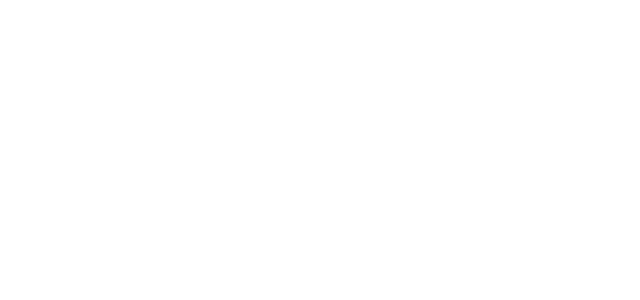
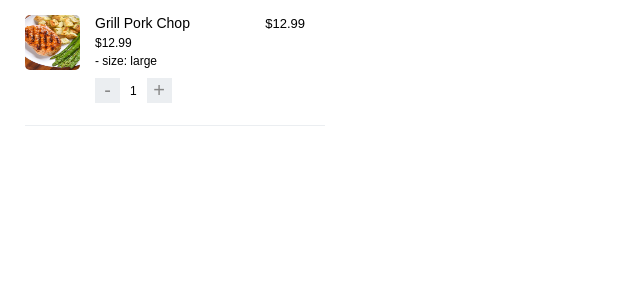
Before and after one commit to SetropLeo/react-web_pos, a React (Create React App) app: page /CartElement in a window 1280 px wide. Before the commit this address had no page. Shown: the top 300 px of the page, without its empty margins (0-640 px from the left). Built offline with nearby package versions, Linux system fonts and the light colour scheme.

Commit message:
Created CartElement component

```diff
--- a/src/Images.ts
+++ b/src/Images.ts
@@ -8,4 +8,5 @@
   pizza: require('./images/pizza.svg').default,
   forkKnifeSpoon: require('./images/forkKnifeSpoon.svg').default,
   forkKnifePlate: require('./images/forkKnifePlate.svg').default,
+  trash: require('./images/trash.svg').default,
 };
--- /dev/null
+++ b/src/components/CartElement/CartElement.css
@@ -0,0 +1,143 @@
+.CartElement-main-container {
+  width: 300px;
+  height: 110px;
+  display: flex;
+  flex-direction: row;
+  margin: 15px 25px;
+  font-family: sans-serif;
+  border-bottom: 1px solid #EBEEF1;
+}
+
+.elementImage-subcontainer {
+  margin-right: 15px;
+}
+
+.elementImage {
+  width: 55px;
+  height: 55px;
+  border-radius: 5px;
+}
+
+.elementContent-subcontainer {
+  width: 70%;
+}
+
+.elementInfos-subcontainer {
+  display: flex;
+  flex-direction: row;
+  align-items: center;
+  justify-content: space-between;
+}
+
+.elementName {
+  margin: 0;
+  font-size: 14px;
+  font-weight: 50;
+}
+
+.elementPrice {
+  margin: 0;
+  font-size: 13px;
+}
+
+.additionalInformation-subcontainer {
+  margin-top: 5px;
+}
+
+.elementSubPrice,
+.elementSize {
+  font-size: 12px;
+  margin: 4px 0 0 0;
+}
+
+.productAmount-subcontainer {
+  display: flex;
+  flex-direction: row;
+  align-items: center;
+  margin-top: 10px;
+}
+
+.productAmount {
+  font-size: 12px;
+  margin: 0 10px;
+}
+
+.productAmount::selection {
+  background-color: #FFFFFF;
+}
+
+.minus-sign,
+.plus-sign {
+  width: 25px;
+  height: 25px;
+  background-color: #EBEEF1;
+  justify-content: center;
+  display: flex;
+  align-items: center;
+  color: #888888;
+  font-size: 20px;
+  cursor: pointer;
+  margin: 0;
+}
+
+.minus-sign::selection,
+.plus-sign::selection {
+  background-color: #EBEEF1;
+}
+
+.removeElement-subcontainer {
+  display: flex;
+  flex-direction: row;
+  position: absolute;
+  background-color: #EBEEF1;
+  width: 300px;
+  height: 110px;
+  opacity: .9;
+}
+
+.removeElement-left-container {
+  display: flex;
+  flex-direction: row;
+  justify-content: center;
+  align-items: center;
+  width: 50%;
+}
+
+.removeElementImage {
+  width: 60px;
+}
+
+.removeElement {
+  margin-left: -10px;
+}
+
+.removeElement-right-container {
+  display: flex;
+  flex-direction: row;
+  justify-content: center;
+  align-items: center;
+  width: 50%;
+}
+
+.no-removeProduct,
+.yes-removeProduct {
+  width: 50px;
+  height: 30px;
+  display: flex;
+  justify-content: center;
+  align-items: center;
+  border-radius: 4px;
+  font-size: 14px;
+  cursor: pointer;
+}
+
+.no-removeProduct {
+  background-color: #FFFFFF;
+  border: 1px solid #DADEE3;
+}
+
+.yes-removeProduct {
+  background-color: #FF5B57;
+  color: #FFFFF4;
+  border: 1px solid #F69A99;
+}
--- /dev/null
+++ b/src/components/CartElement/CartElement.tsx
@@ -0,0 +1,52 @@
+import React from 'react';
+import { Images } from '../../Images';
+import pork from '../../images/product-2.jpg'
+import './CartElement.css';
+
+const CartElement = () => {
+  const [amount, setAmount] = React.useState<number>(1);
+
+  if (amount >= 0)
+    return (
+      <div className="CartElement-main-container">
+        {amount === 0 &&
+          (
+            <div className='removeElement-subcontainer'>
+              <div className='removeElement-left-container'>
+                <img className="removeElementImage" src={Images.trash} alt="trash" />
+                <p className='removeElement'>Remove this item?</p>
+              </div>
+              <div className="removeElement-right-container">
+                <p className="no-removeProduct" onClick={() => setAmount(amount + 1)}>No</p>
+                <p className="yes-removeProduct" onClick={() => setAmount(amount - 1)}>Yes</p>
+              </div>
+            </div>
+          )}
+        <div className="elementImage-subcontainer">
+          <img className="elementImage" src={pork} alt="Grill Pork Chop" />
+        </div>
+        <div className="elementContent-subcontainer">
+          <div className="elementInfos-subcontainer">
+            <p className="elementName">Grill Pork Chop</p>
+            <p className="elementPrice">$12.99</p>
+          </div>
+          <div className="additionalInformation-subcontainer">
+            <p className="elementSubPrice">$12.99</p>
+            <p className="elementSize">- size: large</p>
+          </div>
+          <div className="productAmount-subcontainer">
+            <p className="minus-sign" onClick={() => setAmount(amount - 1)}>
+              -
+            </p>
+            <p className="productAmount">{amount}</p>
+            <p className="plus-sign" onClick={() => setAmount(amount + 1)}>
+              +
+            </p>
+          </div>
+        </div>
+      </div>
+    );
+  else return null;
+};
+
+export default CartElement;
--- a/src/routes.tsx
+++ b/src/routes.tsx
@@ -1,5 +1,6 @@
 import React from 'react';
 import { Navigate, Route, Routes } from 'react-router-dom';
+import CartElement from './components/CartElement/CartElement';
 import OrderMenu from './components/OrderMenu/OrderMenu';
 import ProductCard from './components/ProductCard/ProductCard';
 import SideBar from './components/SideBar/SideBar';
@@ -15,6 +16,7 @@
       <Route path="productcard" element={<ProductCard />} />
       <Route path="sidebar" element={<SideBar />} />
       <Route path="ordermenu" element={<OrderMenu />} />
+      <Route path="CartElement" element={<CartElement />} />
     </Routes>
   );
 };
```
Also changed, not shown: src/images/trash.svg (added).
